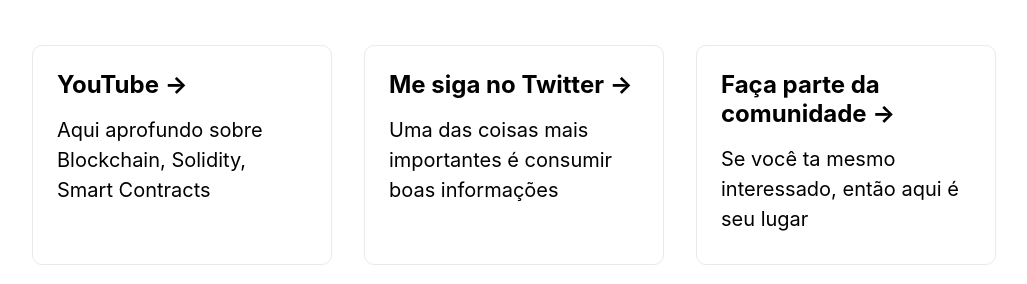
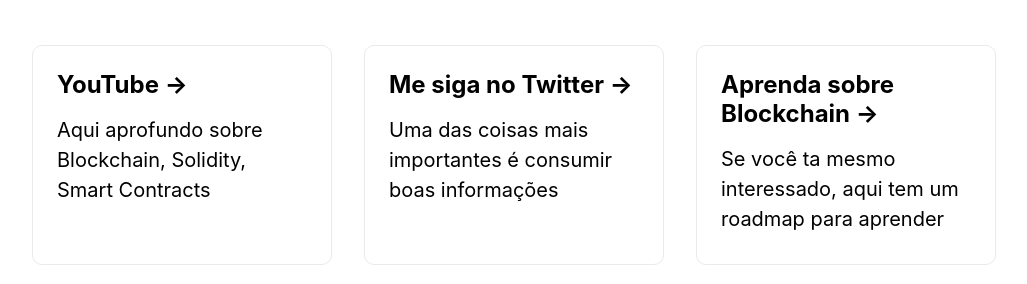
Before and after one commit to alextnetto/alextnetto, a Next.js app in the folder website/: page / in a window 1280 px wide. Shown: the part 435-719 px from the top of the page, without its empty margins (126-1153 px from the left). Built offline with nearby package versions, Linux system fonts and the light colour scheme.

Commit message:
feat: add blockchain roadmap repo

```diff
--- a/website/pages/index.tsx
+++ b/website/pages/index.tsx
@@ -50,10 +50,10 @@
               <p>Uma das coisas mais importantes é consumir boas informações</p>
             </a>
           </Link>
-          <Link href="https://discord.gg/vaxtW2ET2g">
+          <Link href="https://github.com/Alextnetto/blockchain-roadmap">
             <a className={styles.card}>
-              <h2>Faça parte da comunidade &rarr;</h2>
-              <p>Se você ta mesmo interessado, então aqui é seu lugar</p>
+              <h2>Aprenda sobre Blockchain &rarr;</h2>
+              <p>Se você ta mesmo interessado, aqui tem um roadmap para aprender</p>
             </a>
           </Link>
           <Link href="/cv">
```
